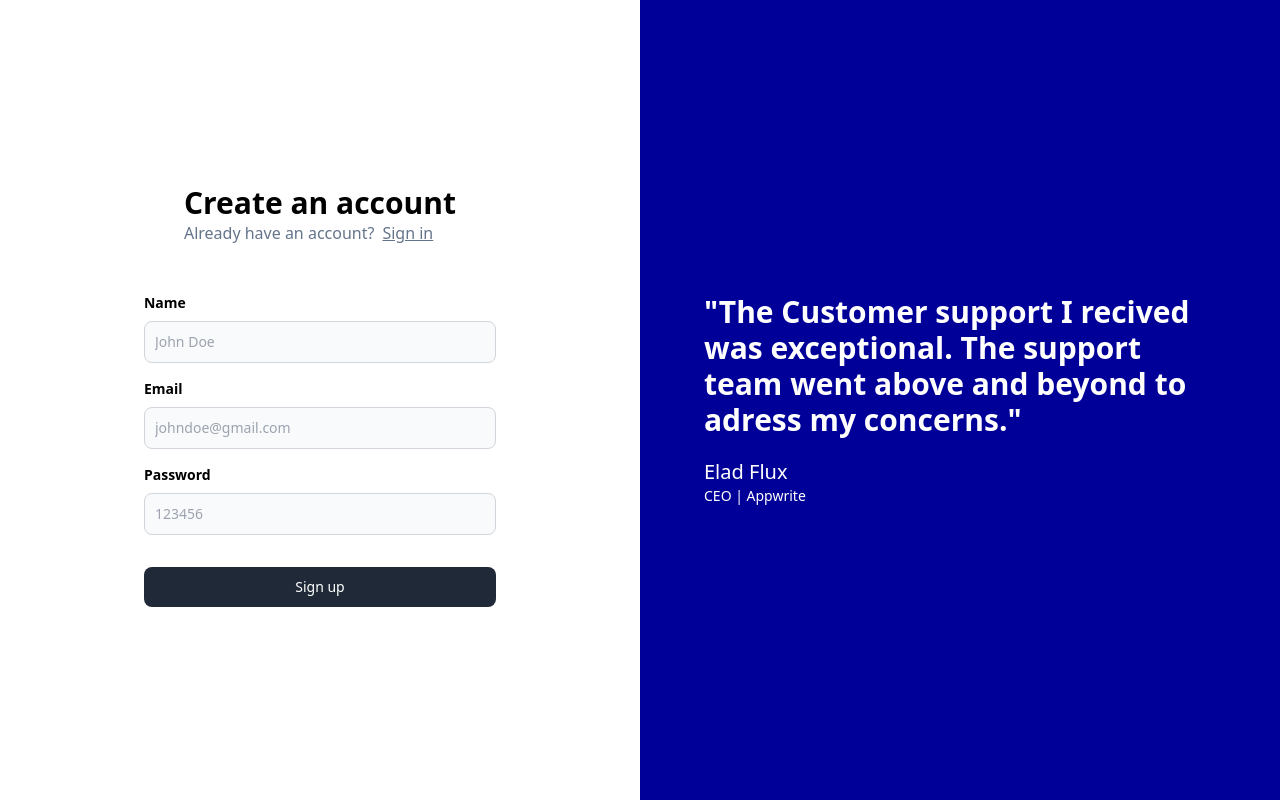
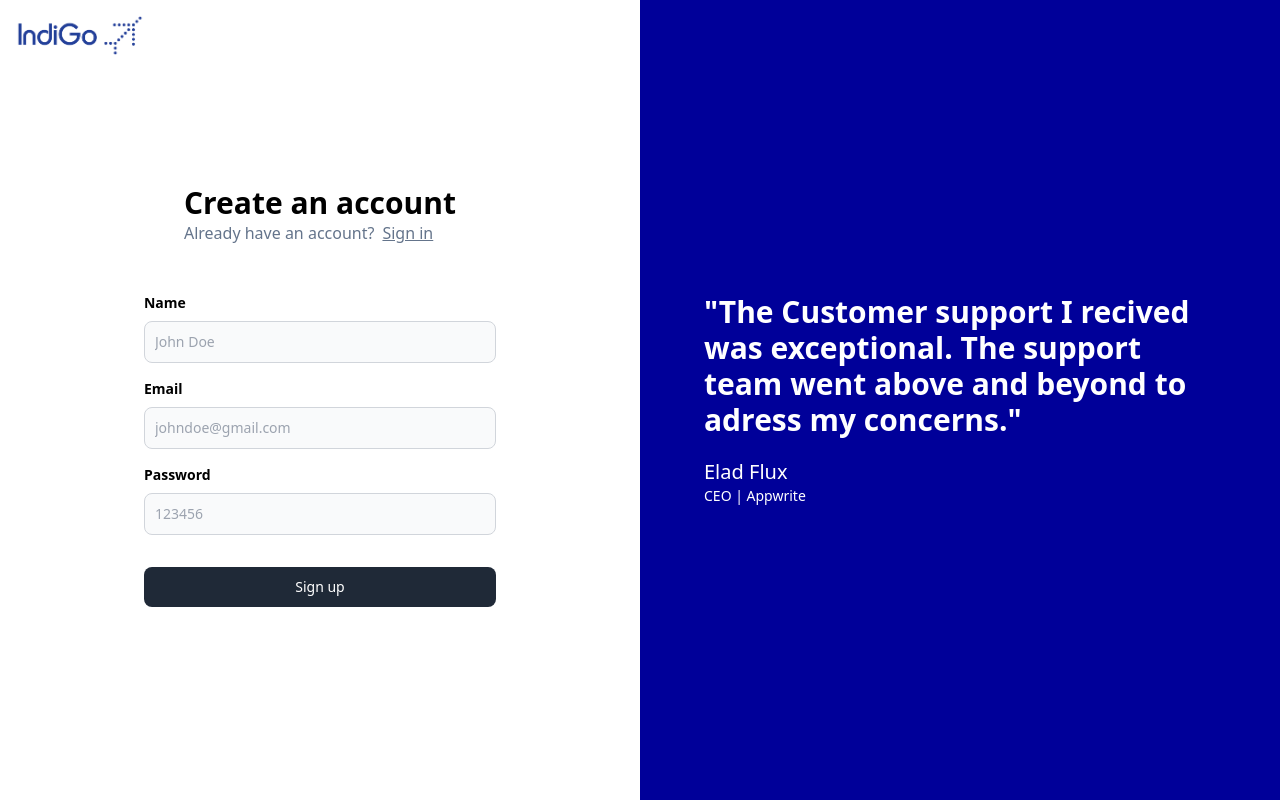
Before and after one commit to shashank1623/Flight_Status_System, a React (Vite) app in the folder frontend/: page /signup in a window 1280 px wide. Built offline with nearby package versions, Linux system fonts and the light colour scheme.

Commit message:
Logo Addtion to Auth Routes

```diff
--- a/frontend/src/components/Auth.jsx
+++ b/frontend/src/components/Auth.jsx
@@ -4,6 +4,7 @@ import { AuthContext } from "../context/AuthContext";
 import axios from "axios";
 import { BACKEND_URL } from "../config";
 import { Spinner } from "./Spinner";
+import logo from '../assets/IndiGo_logo_2x.png';
 
 export const Auth = ({ type }) => {
   const { login } = useContext(AuthContext);
@@ -39,7 +40,11 @@ export const Auth = ({ type }) => {
   };
 
   return (
-    <div className="h-screen flex justify-center flex-col">
+    <>
+      <div className="h-screen flex justify-center items-center relative">
+        <div className="absolute top-4 left-4">
+          <img src={logo} alt="IndiGo Logo" className="w-32" />
+        </div>
         <div className="flex justify-center">
           <div>
             <div className="px-10">
@@ -106,6 +111,7 @@ export const Auth = ({ type }) => {
           </div>
         </div>
       </div>
+    </>
   );
 };
 
```
Lines whose indentation alone changed are shown as unchanged.
